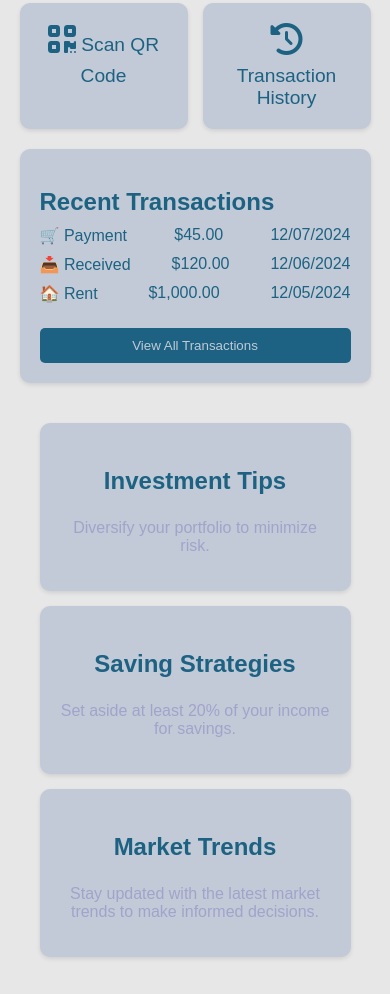
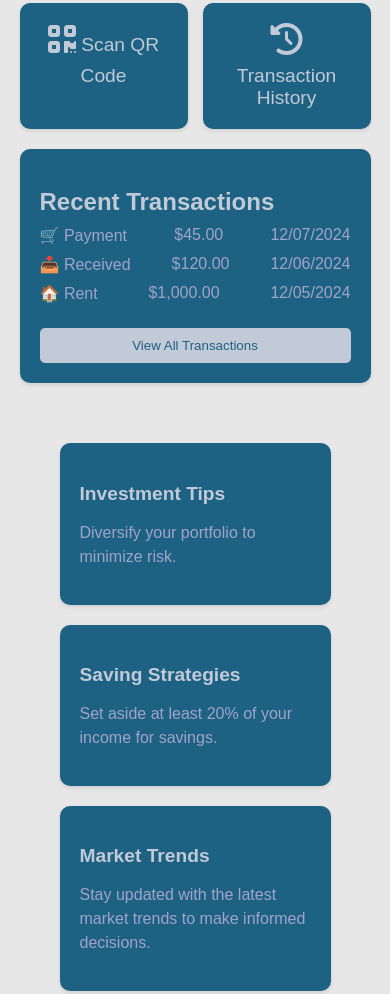
Before and after one commit to LazorAmorie/masterkey, a plain HTML site: page index.html in a window 390 px wide. Shown: the part 938-1932 px from the top of the page. Drawn offline with Linux system fonts and the light colour scheme.

Commit message:
update styles for tiles and financial insights; adjust colors and layout for better responsiveness now we getitng there

```diff
--- a/css/styles.css
+++ b/css/styles.css
@@ -154,7 +154,8 @@ body {
 }
 
 .tile {
-    background: var(--accent-color);
+    background: var(--main-color);
+    color: var(--accent-color);
     border-radius: 10px;
     padding: 20px;
     text-align: center;
@@ -167,7 +168,7 @@ body {
 }
 
 .tile:hover {
-    background: var(--secondary-color);
+    background: var(--main-color);
     transform: translateY(-5px);
     box-shadow: 0 4px 8px rgba(0, 0, 0, 0.2);
 }
@@ -185,29 +186,29 @@ body {
 }
 
 .tile:hover::before {
-    opacity: 1;
+    color: #000;
 }
 
 .tile i {
     font-size: 2rem;
     margin-bottom: 10px;
-    color: var(--main-color);
+    color: var(--accent-color);
 }
 
 .tile-title {
     font-size: 1.5rem;
     font-weight: bold;
-    color: var(--main-color);
+    color: var(--secondary-color);
 }
 
 .tile-description {
     font-size: 1rem;
-    color: var(--secondary-color);
+    color: var(--accent-color);
 }
 
 /* Transactions Overview */
 .transactions-overview {
-    background: var(--accent-color);
+    background: var(--main-color);
     border-radius: 10px;
     padding: 20px;
     box-shadow: var(--box-shadow);
@@ -221,6 +222,7 @@ body {
 
 .transactions-overview h2 {
     font-size: 1.5rem;
+    color: var(--accent-color);
     margin-bottom: 10px;
 }
 
@@ -235,14 +237,15 @@ body {
     justify-content: space-between;
     margin-bottom: 10px;
     font-size: 1rem;
+    color: var(--secondary-color);
 }
 
 .transactions-overview .view-all {
     margin-top: 15px;
     width: 100%;
     padding: 10px;
-    background: var(--main-color);
-    color: var(--accent-color);
+    background: var(--accent-color);
+    color: var(--main-color);
     border: none;
     border-radius: 5px;
     cursor: pointer;
@@ -256,33 +259,34 @@ body {
 
 /* Financial Insights */
 .financial-insights {
+    display: grid;
+    grid-template-columns: 33.33% 33.33% 33.33%; /*had to undergo some stupid math to make sure shot was okay in aligning the card  */
+    gap: 20px;
     padding: 20px;
-    background-color: var(--primary-color);
+    margin: 20px;
 }
 
 .insight-item {
-    background: var(--accent-color);
+    background: var(--main-color);
     border-radius: 10px;
     padding: 20px;
-    margin-bottom: 15px;
-    box-shadow: var(--box-shadow);
-    text-align: center;
-    transition: transform 0.3s ease, box-shadow 0.3s ease;
+    box-shadow: 0 2px 4px rgba(0,0,0,0.1);
+    transition: transform 0.3s ease;
 }
 
 .insight-item:hover {
     transform: translateY(-5px);
-    box-shadow: 0 4px 8px rgba(0, 0, 0, 0.2);
 }
 
 .insight-item h3 {
-    font-size: 1.5rem;
-    color: var(--main-color);
+    color: var(--accent-color);
+    margin-bottom: 10px;
+    font-size: 1.2em;
 }
 
 .insight-item p {
-    font-size: 1rem;
     color: var(--secondary-color);
+    line-height: 1.5;
 }
 
 /* Responsive Design */
@@ -309,6 +313,13 @@ body {
 
     .transactions-overview {
         flex: 1 1 100%;
+    }
+}
+
+/* Responsive adjustments */
+@media (max-width: 768px) {
+    .financial-insights {
+        grid-template-columns: 1fr;
     }
 }
 
--- a/scripts/js.js
+++ b/scripts/js.js
@@ -14,7 +14,7 @@ document.addEventListener('DOMContentLoaded', function() {
       this.notificationIcon = document.querySelector('.notification-icon');
       this.taskbar = document.getElementById('taskbar');
       this.taskbarToggle = document.getElementById('taskbar-toggle');
-      this.financialInsights = document.getElementById('financial-insights');
+      this.financialInsights = document.getElementsByClassName('insight-item');
     },
     bindEvents() {
       if (this.openButton) {
@@ -87,6 +87,9 @@ document.addEventListener('DOMContentLoaded', function() {
         { title: 'Market Trends', content: 'Stay updated with the latest market trends to make informed decisions.' }
       ];
 
+      const financialInsightsSection = document.getElementById('financial-insights');
+      financialInsightsSection.innerHTML = ''; // Clear existing content
+
       insights.forEach(insight => {
         const insightItem = document.createElement('div');
         insightItem.className = 'insight-item';
@@ -94,7 +97,7 @@ document.addEventListener('DOMContentLoaded', function() {
           <h3>${insight.title}</h3>
           <p>${insight.content}</p>
         `;
-        this.financialInsights.appendChild(insightItem);
+        financialInsightsSection.appendChild(insightItem);
       });
     },
     registerServiceWorker() {
```
Also changed, not shown: index.html (+1 -1 lines).
